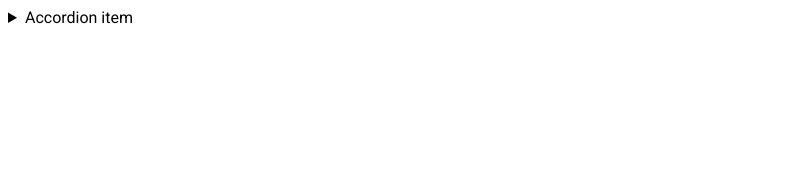
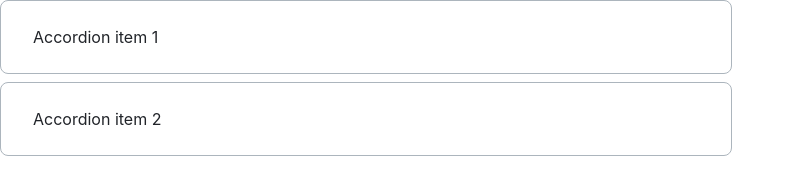
Before and after one commit to js-tasks-ru/htmlcss-20221107_stepan-vasiliuk, a website: page 03-lection1/02-accordion/index.html in a window 1280 px wide. Shown: the whole page, without its empty margins (0-795 px from the left). Drawn offline with Linux system fonts and the light colour scheme.

Commit message:
accordion-test-layout

```diff
--- a/03-lection1/02-accordion/accordion.css
+++ b/03-lection1/02-accordion/accordion.css
@@ -1 +1,39 @@
-/* Стилизация аккордеона */
+.item {
+    border: 1px solid var(--grey-3);
+    border-radius: 8px;
+    width: 730px;
+    height: 72px;
+    background: var(--white);
+    margin-bottom: 8px;
+}
+
+.item__summary {
+    display: inline-block;
+    margin-left: 32px;
+    margin-top: 24px;
+    width: 158px;
+    height: 24px;
+    font-family: 'Inter', serif;
+    font-style: normal;
+    font-weight: 400;
+    font-size: 16px;
+    line-height: 24px;
+    color: var(--black);
+}
+
+.item__text {
+    margin-left: 32px;
+    margin-bottom: 32px;
+    margin-right: 48px;
+    font-family: 'Inter', serif;
+    font-style: normal;
+    font-weight: 400;
+    font-size: 16px;
+    line-height: 24px;
+    color: var(--grey-4);
+}
+
+.item[open] {
+    width: 730px;
+    min-height: 144px;
+}
--- a/03-lection1/02-accordion/index.html
+++ b/03-lection1/02-accordion/index.html
@@ -2,17 +2,26 @@
 <!-- Страница с аккордеоном -->
 <html lang="ru">
 <head>
+    <meta charset="UTF-8">
+    <link rel="stylesheet" href="../../assets/css/normalize.css">
     <link rel="stylesheet" href="../../assets/css/main.css">
     <link rel="stylesheet" href="./accordion.css">
 </head>
 <body>
-        <details>
-            <summary>
-                Accordion item
+<details class="item">
+    <summary class="item__summary">
+        Accordion item 1
     </summary>
-            <p>
-                Hidden content
+    <p class="item__text">
+        Amet minim mollit non deserunt ullamco est sit aliqua dolor do amet sint.
+        Velit officia consequat duis enim velit mollit. Exercitation veniam consequat sunt nostrud amet.
     </p>
+</details>
+<details class="item">
+    <summary class="item__summary">
+        Accordion item 2
+    </summary>
+    <p class="item__text">Hidden2</p>
 </details>
 </body>
 </html>
```
Lines whose indentation alone changed are shown as unchanged.
